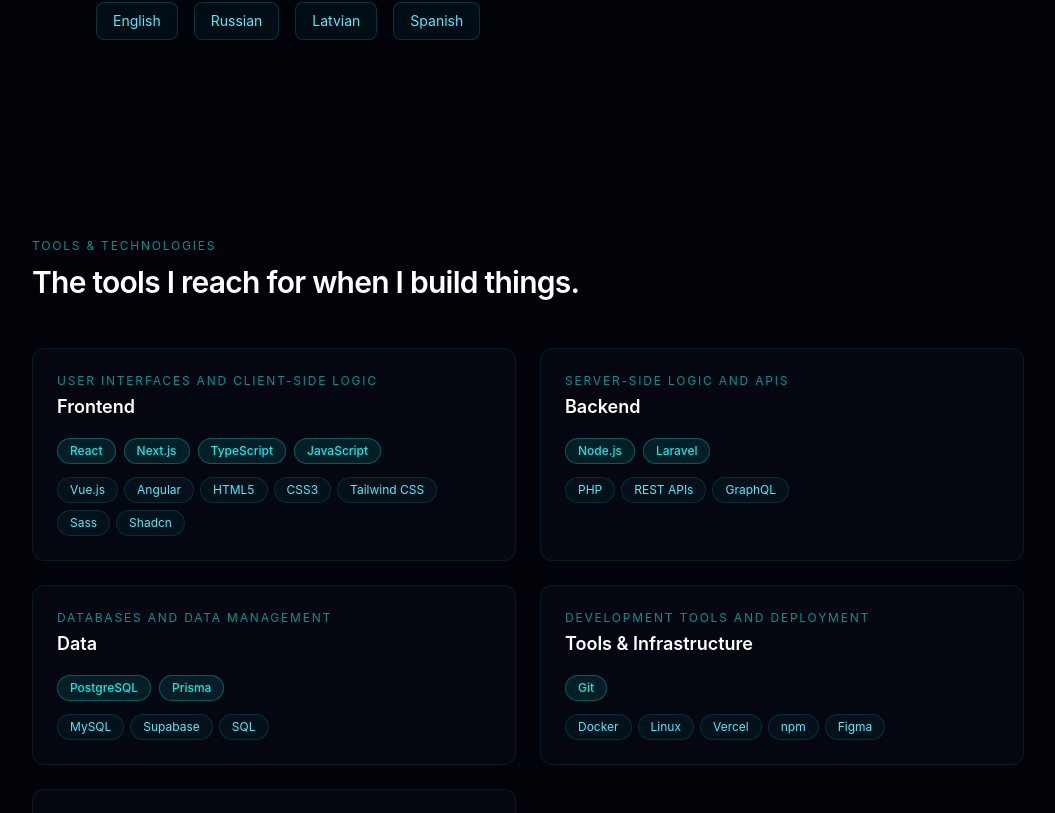
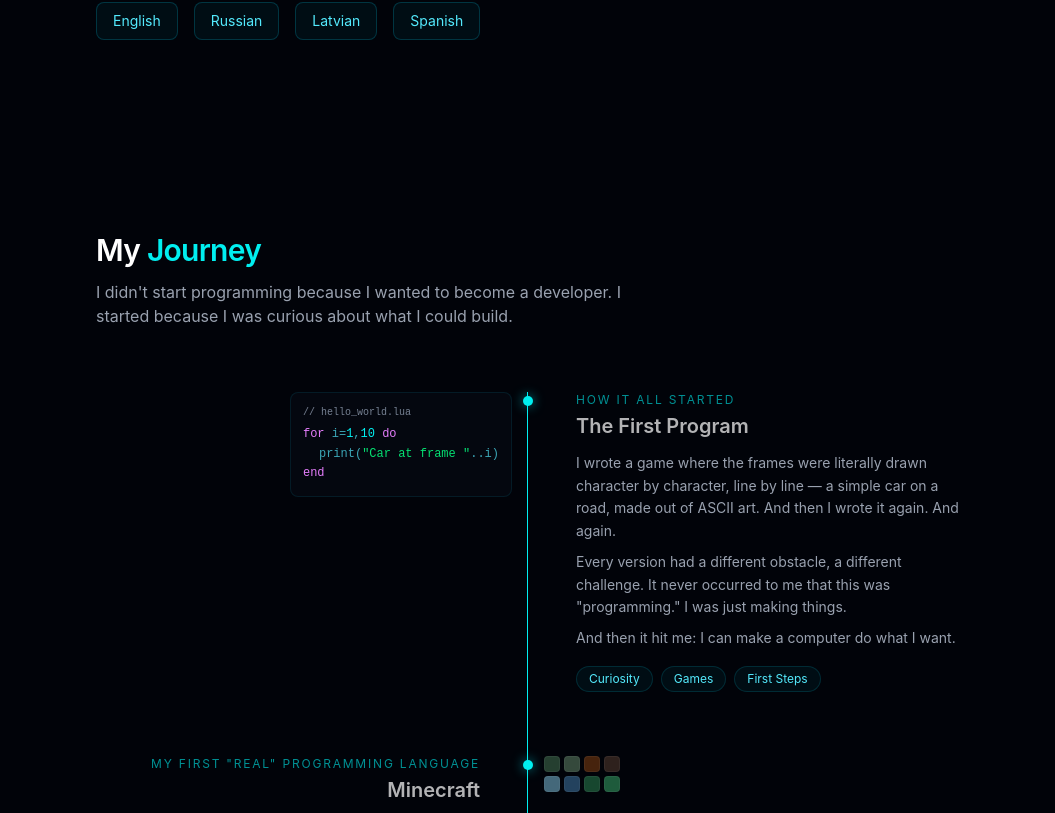
Before and after one commit to hydratypelvl/NextPort, a Next.js app: page / in a window 1280 px wide. Shown: the part 1207-2020 px from the top of the page, without its empty margins (112-1167 px from the left). Built offline with nearby package versions, Linux system fonts and the light colour scheme.

Commit message:
feat: reorder sections for better narrative flow

```diff
--- a/app/page.tsx
+++ b/app/page.tsx
@@ -1,5 +1,6 @@
 import HeroSection from "@/components/sections/hero-section";
 import AboutSection from "@/components/sections/about-section";
+import JourneySection from "@/components/sections/journey-section";
 import ProjectsSection from "@/components/sections/projects-section";
 import SkillsSection from "@/components/sections/skills-section";
 import ExperienceSection from "@/components/sections/experience-section";
@@ -13,9 +14,10 @@
           <NavbarSection />
           <HeroSection />
           <AboutSection />
-          <SkillsSection />
+          <JourneySection />
           <ProjectsSection />
           <ExperienceSection />
+          <SkillsSection />
           <ContactSection />
           <FooterSection />
       </header>
```
